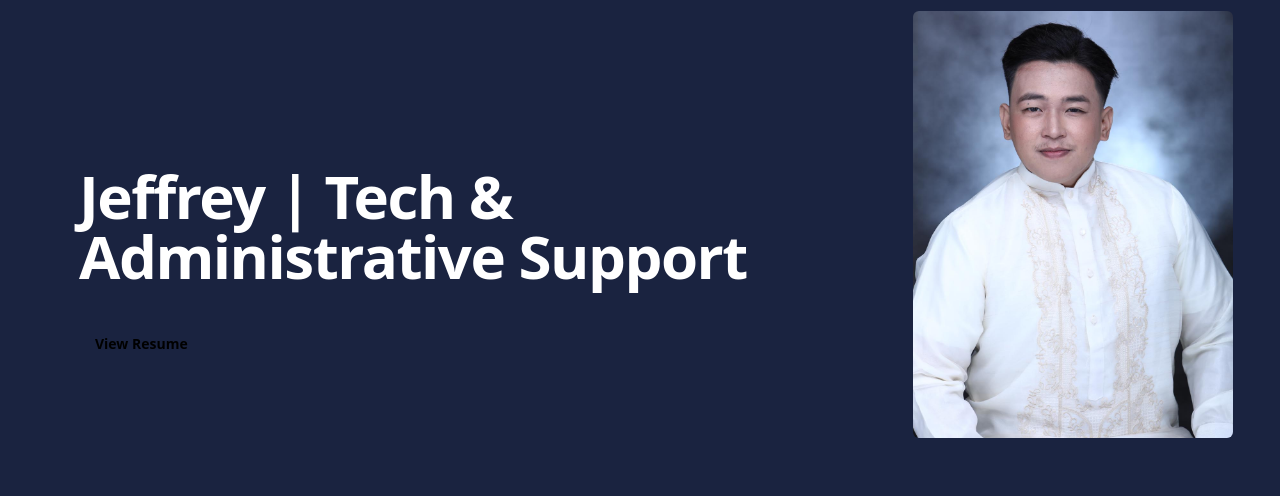
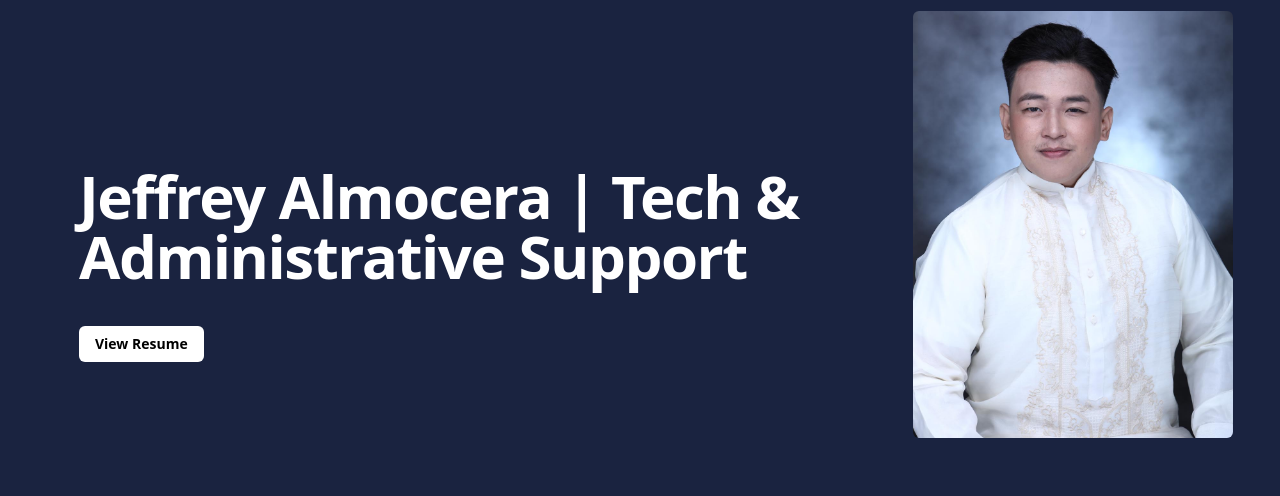
Before and after one commit to jeff-digital/jeff-va, a plain HTML site: page index.html in a window 1280 px wide. Shown: the part 81-577 px from the top of the page. Drawn offline with nearby package versions, Linux system fonts and the light colour scheme.

Commit message:
text change

```diff
--- a/index.html
+++ b/index.html
@@ -376,7 +376,7 @@
                             leading-tight
                             mb-3"
                     >
-                        Jeffrey | Tech & Administrative Support
+                        Jeffrey Almocera | Tech & Administrative Support
                     </h5>
 
                     <a
@@ -386,7 +386,7 @@
                         class="inline-block
                             mt-5
                             lg:mt-7
-                            bg-whitegit
+                            bg-white
                             text-black
                             px-3
                             py-1.5
```
